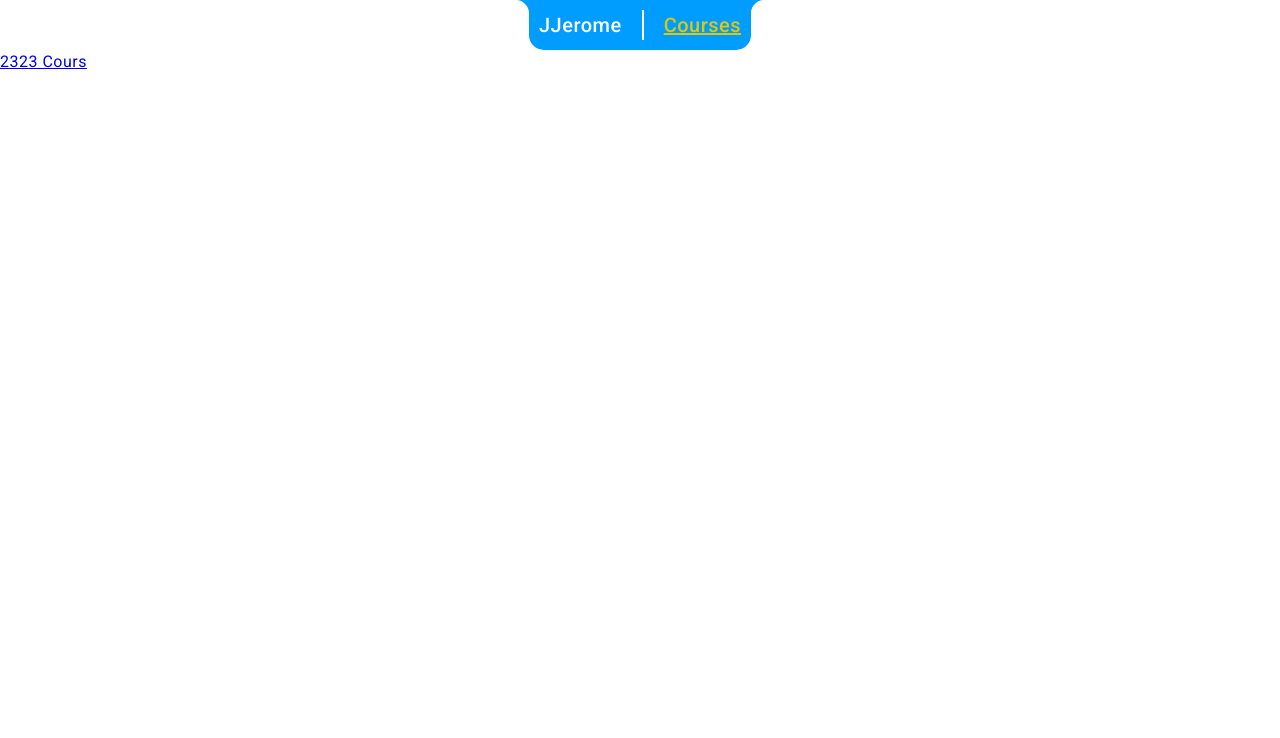
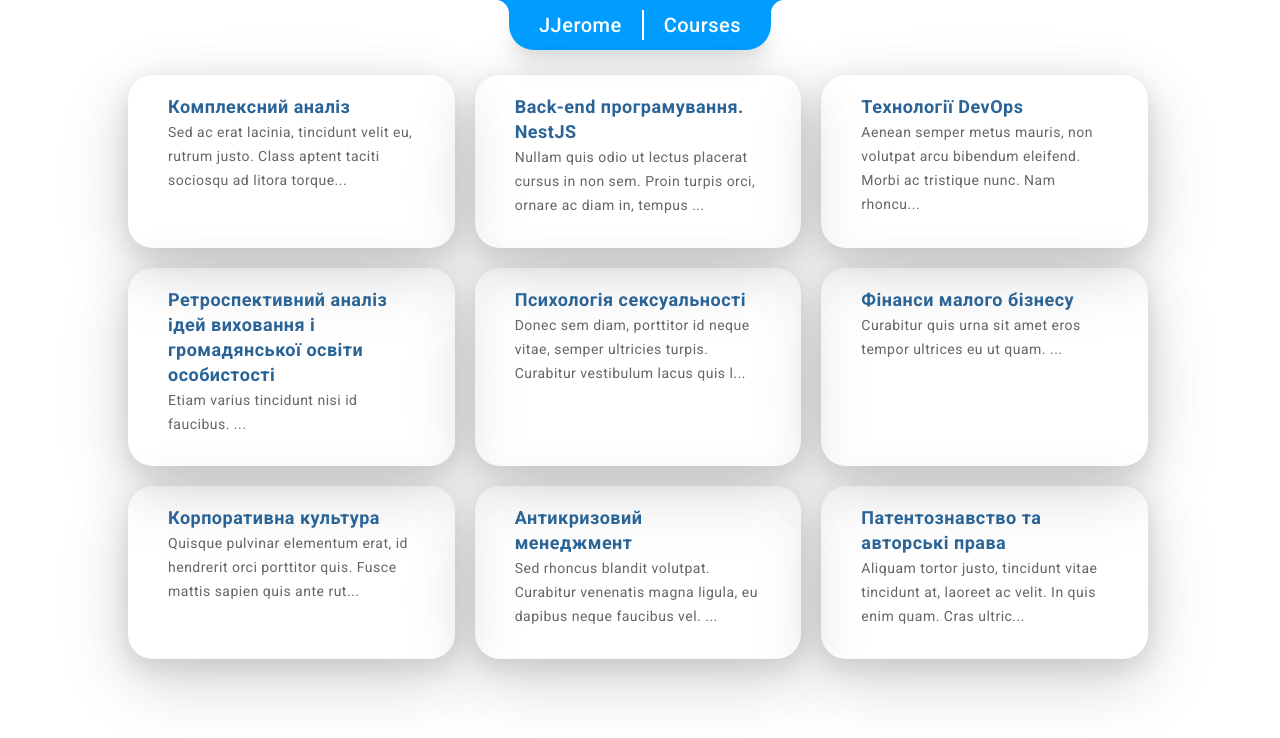
Before and after one commit to PNU-SE-3-team-7/LabControlFrontEnd, an Angular app: page /course in a window 1280 px wide. Shown: the top 738 px of the page. Built offline with nearby package versions, Linux system fonts and the light colour scheme.

Commit message:
Courses-list and some style for it + header small style change

```diff
--- a/src/app/components/header/header.component.scss
+++ b/src/app/components/header/header.component.scss
@@ -10,9 +10,8 @@
   font-size: 20px;
   font-weight: 500;
 
+
   .separate-line{
-    margin: 0 20px;
-
     width: 2px;
     height: 100%;
 
@@ -30,16 +29,20 @@
     height: 50px;
 
     padding: 10px;
-    border-radius: 0 0 15px 15px;
+    border-radius: 0 0 25px 25px;
 
     background: #009dff;
+    box-shadow: rgba(0, 0, 0, 0.1) 0px 20px 25px -5px, rgba(0, 0, 0, 0.04) 0px 10px 10px -5px;
 
     .user_details{
+      margin: 0 20px;
     }
 
     .nav-links{
+      margin: 0 20px;
       .link{
-        color: #e3c605;
+        text-decoration: none;
+        color: white;
       }
     }
   }
--- a/src/app/pages/course-list/course-list.component.html
+++ b/src/app/pages/course-list/course-list.component.html
@@ -1,4 +1,7 @@
 <div class="course-list">
-  <a routerLink="2323">2323 Cours</a>
+  <div *ngFor="let course of coursesList">
+    <a [routerLink]="['/course', course.id]">{{ course.name }}</a>
+    <p>{{ truncateSummary(course.summary, 100) }}</p>
+  </div>
   <router-outlet></router-outlet>
 </div>
--- a/src/app/pages/course-list/course-list.component.scss
+++ b/src/app/pages/course-list/course-list.component.scss
@@ -0,0 +1,39 @@
+.course-list {
+  padding-top: 25px;
+  display: flex;
+  flex-wrap: wrap;
+  gap: 20px;
+  margin: auto;
+  width: 80%;
+
+
+
+  a {
+    color: #2a6496;
+    text-decoration: none;
+    font-weight: bold;
+    font-size: 18px;
+
+    &:hover {
+      color: #204d74;
+      text-decoration: underline;
+    }
+  }
+
+  p {
+    color: #666;
+    font-size: 14px;
+  }
+
+  div {
+    padding: 20px 40px;
+    box-shadow: rgba(17, 17, 26, 0.1) 0px 8px 24px, rgba(17, 17, 26, 0.1) 0px 16px 56px, rgba(17, 17, 26, 0.1) 0px 24px 80px;
+    flex-basis: calc(32% - 1px);
+    box-sizing: border-box;
+    border-radius: 25px;
+
+    &:last-child {
+      margin-bottom: 0;
+    }
+  }
+}
--- a/src/app/pages/course-list/course-list.component.ts
+++ b/src/app/pages/course-list/course-list.component.ts
@@ -15,25 +15,54 @@ export class CourseListComponent implements OnInit{
   ) {
   }
 
+  truncateSummary(summary: string, maxLength: number): string {
+  if (summary.length > maxLength) {
+    return summary.substring(0, maxLength) + '...';
+  } else {
+    // Add spaces and then an ellipsis to ensure it always ends with ...
+    return summary.padEnd(maxLength, ' ') + '...';
+  }
+}
+
   ngOnInit(): void {
     this.router.queryParams.subscribe(params => {
       this.coursesList = [
         {
           id: '12345',
-          name: 'Arsen',
-          summary: 'lol'
+          name: 'Комплексний аналіз',
+          summary: 'Sed ac erat lacinia, tincidunt velit eu, rutrum justo. Class aptent taciti sociosqu ad litora torquent per conubia nostra, per inceptos himenaeos. Aliquam erat volutpat. Cras volutpat in mauris feugiat vehicula. Praesent vulputate libero tortor, sed dictum nisi bibendum at. In ut nulla ornare, pellentesque dui in, rutrum velit. Suspendisse vehicula justo a ex dignissim, non dapibus lorem porta.'
         }, {
           id: '345345',
-          name: 'Arsen',
-          summary: 'lol'
+          name: 'Back-end програмування. NestJS',
+          summary: 'Nullam quis odio ut lectus placerat cursus in non sem. Proin turpis orci, ornare ac diam in, tempus pretium quam. Donec ac lectus eu tellus accumsan fringilla quis et purus.'
         }, {
           id: '456456',
-          name: 'Arsen',
-          summary: 'lol'
+          name: 'Технології DevOps ',
+          summary: 'Aenean semper metus mauris, non volutpat arcu bibendum eleifend. Morbi ac tristique nunc. Nam rhoncus lorem arcu, et sodales massa ullamcorper vitae. Etiam purus neque, eleifend eu neque vitae, posuere varius ligula. Sed vitae ultricies nibh. Suspendisse urna dolor, semper eu gravida in, efficitur ut sapien. In nulla erat, sagittis vitae bibendum vitae, gravida non ex. Vivamus nunc enim, egestas at tellus vel, placerat commodo nunc. Etiam in ligula dolor. Donec faucibus gravida scelerisque. Duis dolor quam, dictum eget pulvinar nec, euismod at nulla. Pellentesque habitant morbi tristique senectus et netus et malesuada fames ac turpis egestas. Donec pretium auctor dictum. Sed faucibus metus eu erat sodales auctor. Proin hendrerit arcu vitae ipsum cursus mollis. Fusce venenatis arcu felis.'
         }, {
           id: '5467474',
-          name: 'Arsen',
-          summary: 'lol'
+          name: 'Ретроспективний аналіз ідей виховання і громадянської освіти особистості',
+          summary: 'Etiam varius tincidunt nisi id faucibus.'
+        }, {
+          id: '321',
+          name: 'Психологія сексуальності',
+          summary: 'Donec sem diam, porttitor id neque vitae, semper ultricies turpis. Curabitur vestibulum lacus quis lectus luctus, id bibendum urna vehicula. Aliquam sollicitudin.'
+        }, {
+          id: '123',
+          name: 'Фінанси малого бізнесу',
+          summary: 'Curabitur quis urna sit amet eros tempor ultrices eu ut quam.'
+        }, {
+          id: '213',
+          name: 'Корпоративна культура',
+          summary: 'Quisque pulvinar elementum erat, id hendrerit orci porttitor quis. Fusce mattis sapien quis ante rutrum, nec tincidunt lacus sollicitudin. Nunc facilisis vulputate tortor, varius interdum ex feugiat sed. Integer quis sem volutpat, maximus arcu non, faucibus lacus. Suspendisse ac nisi non leo egestas lobortis. Nam sed commodo risus. Vestibulum quam nibh, tristique ac pharetra eget, suscipit id libero. Praesent suscipit ex non aliquet tincidunt. Phasellus malesuada vehicula libero eu gravida. Vivamus sit amet augue ac ligula rutrum tempor. Nunc justo arcu, aliquet viverra est eget, luctus ultrices orci. Duis non mauris ex.'
+        }, {
+          id: '345',
+          name: 'Антикризовий менеджмент',
+          summary: 'Sed rhoncus blandit volutpat. Curabitur venenatis magna ligula, eu dapibus neque faucibus vel.'
+        }, {
+          id: '543',
+          name: 'Патентознавство та авторські права',
+          summary: 'Aliquam tortor justo, tincidunt vitae tincidunt at, laoreet ac velit. In quis enim quam. Cras ultrices lacus in tellus rhoncus faucibus. Phasellus pellentesque metus eget ipsum ullamcorper sagittis.'
         },
       ]
     })
```
